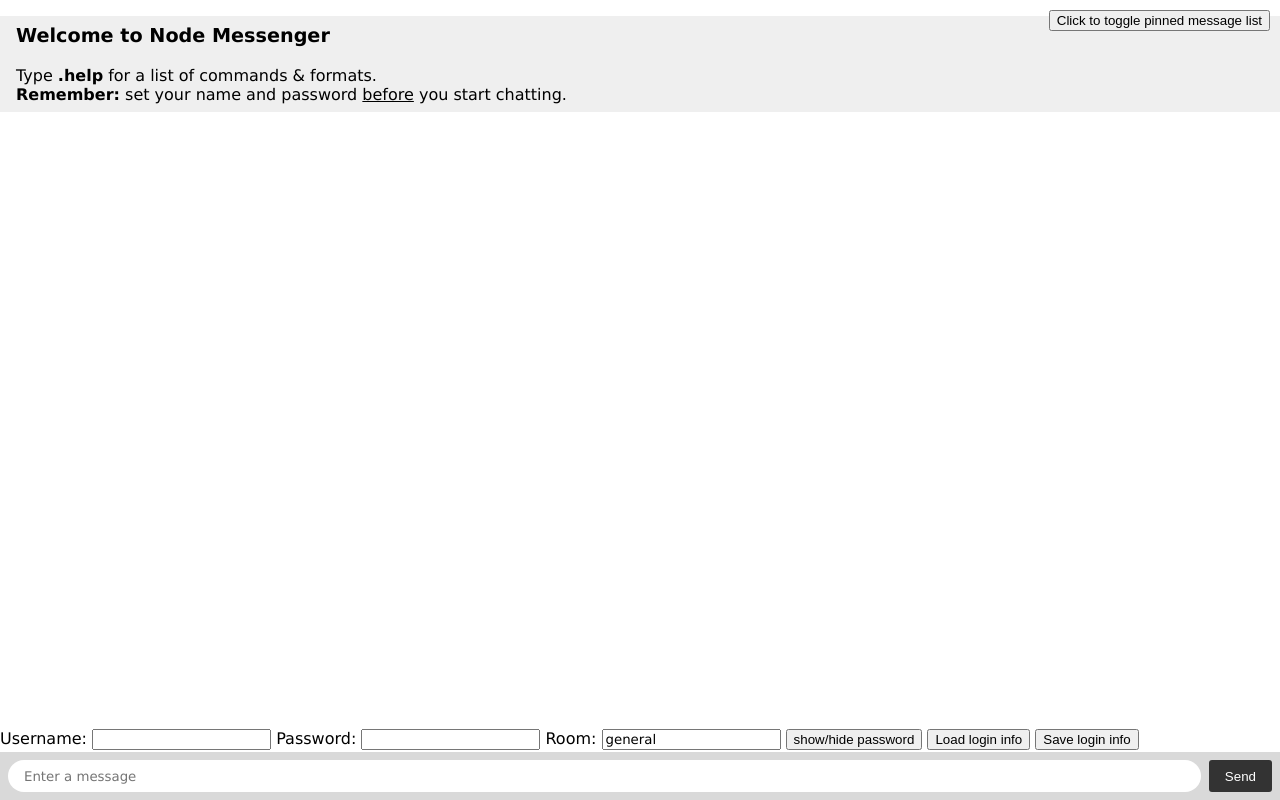
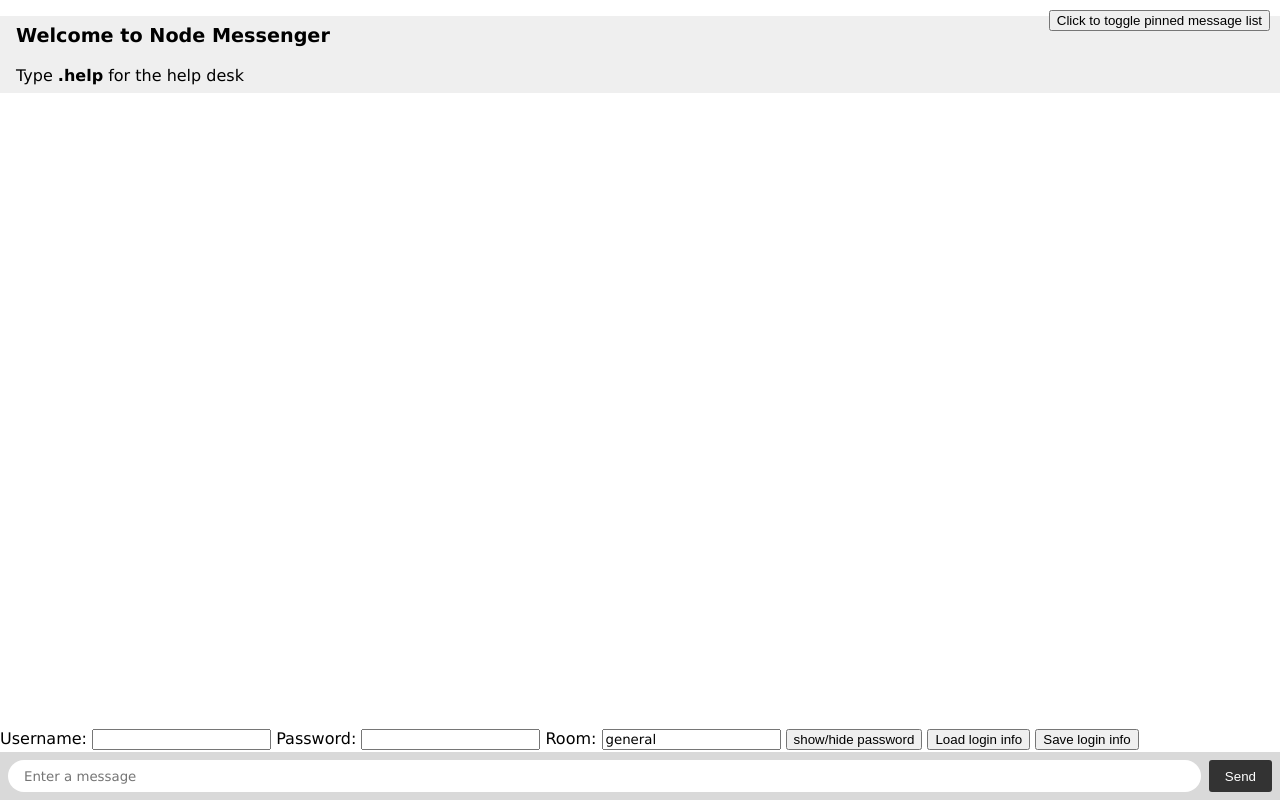
Before and after one commit to vmhl87/nodemessenger, a website: page index.html in a window 1280 px wide. Drawn offline with nearby package versions, Linux system fonts and the light colour scheme; no server answers.

Commit message:
Update index.html

```diff
--- a/index.html
+++ b/index.html
@@ -147,8 +147,7 @@
       var hidenum = 0
       var inst = `
       <big><b>Welcome to Node Messenger</big></b>
-      <br><br>Type <b>.help</b> for a list of commands & formats.<br>
-      <b>Remember:</b> set your name and password <u>before</u> you start chatting.
+      <br><br>Type <b>.help</b> for the help desk<br>
       `
       var tempkey = {k:'',u:0}
       $("#messages").append($('<li>').html(inst))
```
